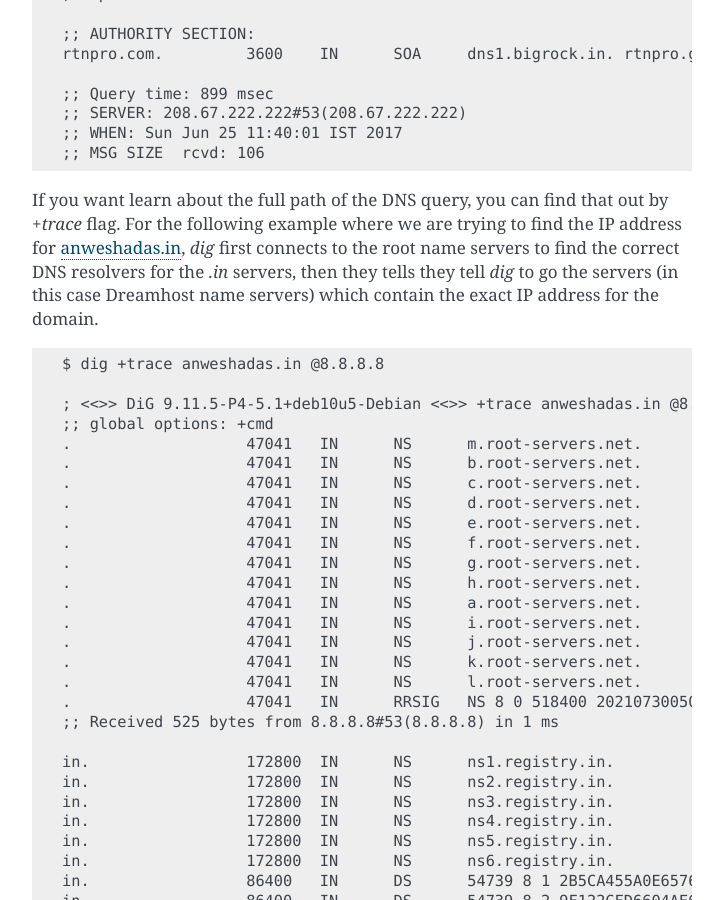
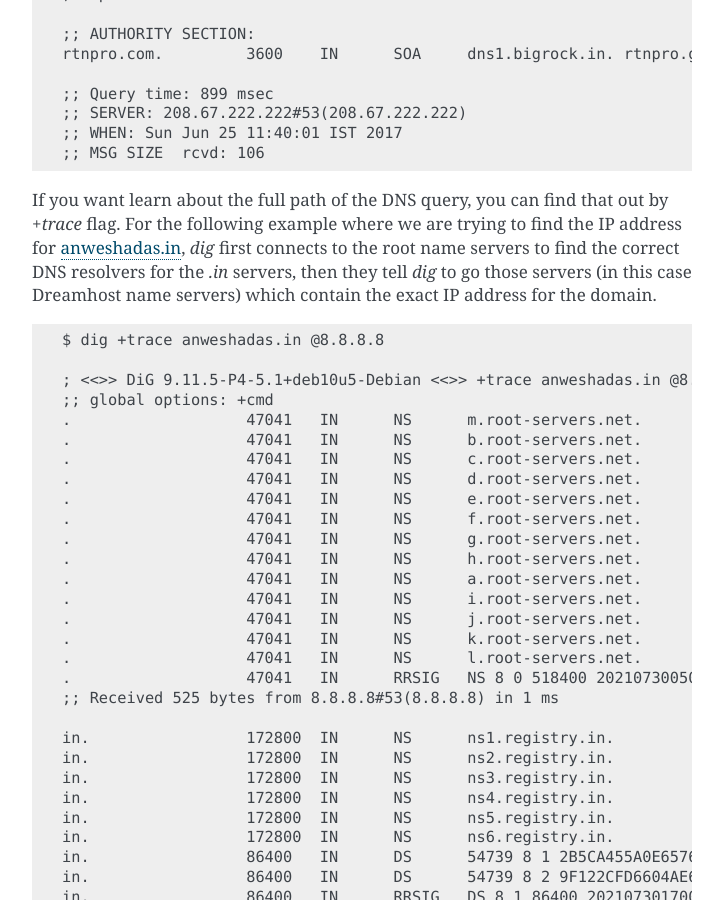
Before and after one commit to kushaldas/lym, a Sphinx documentation site: the page built from docs/networking.rst, in a window 1280 px wide and 900 px high, scrolled down 6395 px. Shown: the whole window, without its empty margins (388-1111 px from the left). Built offline with Sphinx 7.4.7, drawn with Linux system fonts in a browser that asks for light colours; a script that is not in the unit is left out; some of the changed text lies outside the part shown.

Commit message:
[networking] Fix typos

```diff
--- a/docs/networking.rst
+++ b/docs/networking.rst
@@ -354,8 +354,8 @@ If you want learn about the full path of the DNS query, you can find that out
 by *+trace* flag. For the following example where we are trying to find the IP
 address for `anweshadas.in <https://anweshadas.in>`_, `dig` first connects to
 the root name servers to find the correct DNS resolvers for the *.in* servers,
-then they tells they tell *dig* to go the servers (in this case Dreamhost name
-servers) which contain the exact IP address for the domain.
+then they tell *dig* to go those servers (in this case Dreamhost name servers)
+which contain the exact IP address for the domain.
 
 ::
 
```
Also changed, not shown: other parts of docs/networking.rst (+1 -1 lines).
